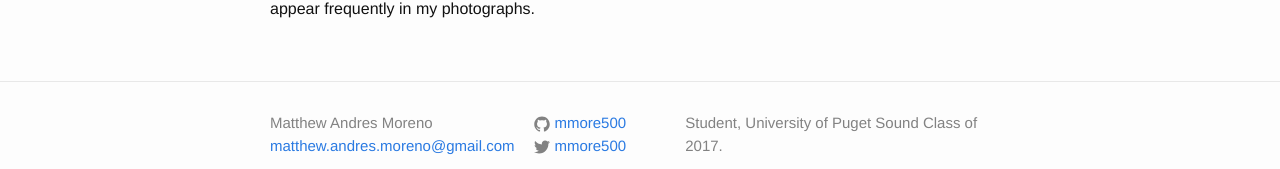
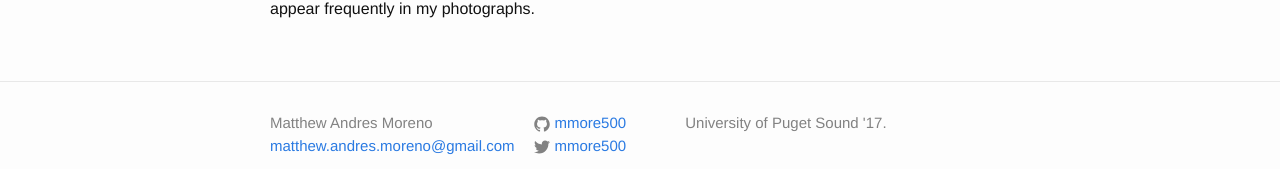
Before and after one commit to mmore500/mmore500.github.io, a Jekyll site: the page built from about.md, in a window 1280 px wide. Shown: the part 813-982 px from the top of the page. Built offline with Jekyll 4.4.1, drawn with Linux system fonts in a browser that asks for light colours.

Commit message:
Make footer less wordy
Student, University of Puget Sound Class of 2017 -> University of Puget Sound
'17

```diff
--- a/_config.yml
+++ b/_config.yml
@@ -9,7 +9,7 @@
 title: Matthew Andres Moreno
 email: matthew.andres.moreno@gmail.com
 description: > # this means to ignore newlines until "baseurl:"
-  Student, University of Puget Sound Class of 2017.
+  University of Puget Sound '17.
 baseurl: "" # the subpath of your site, e.g. /blog
 url: "https://mmore500.github.io" # the base hostname & protocol for your site
 twitter_username: mmore500
```
